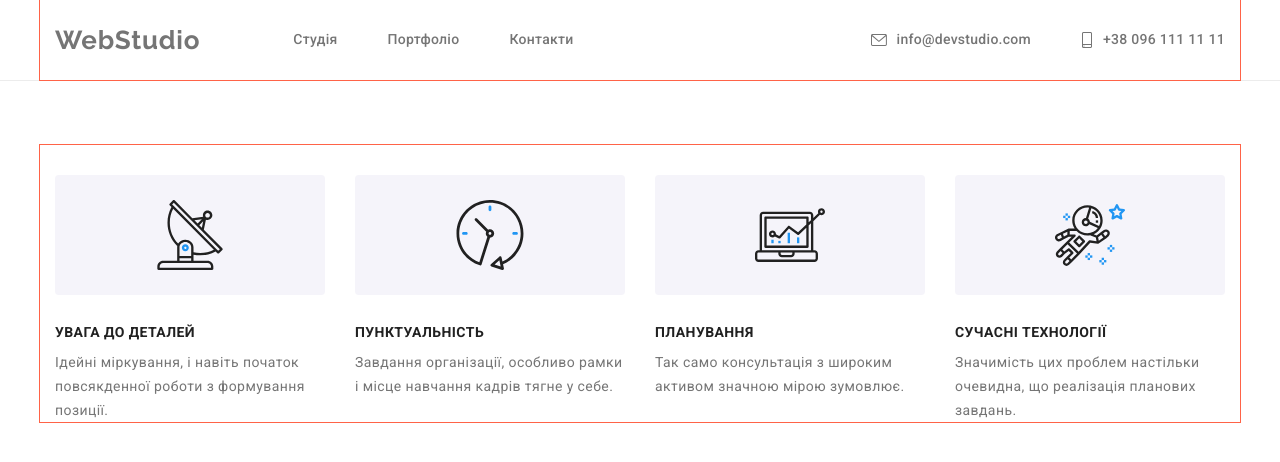
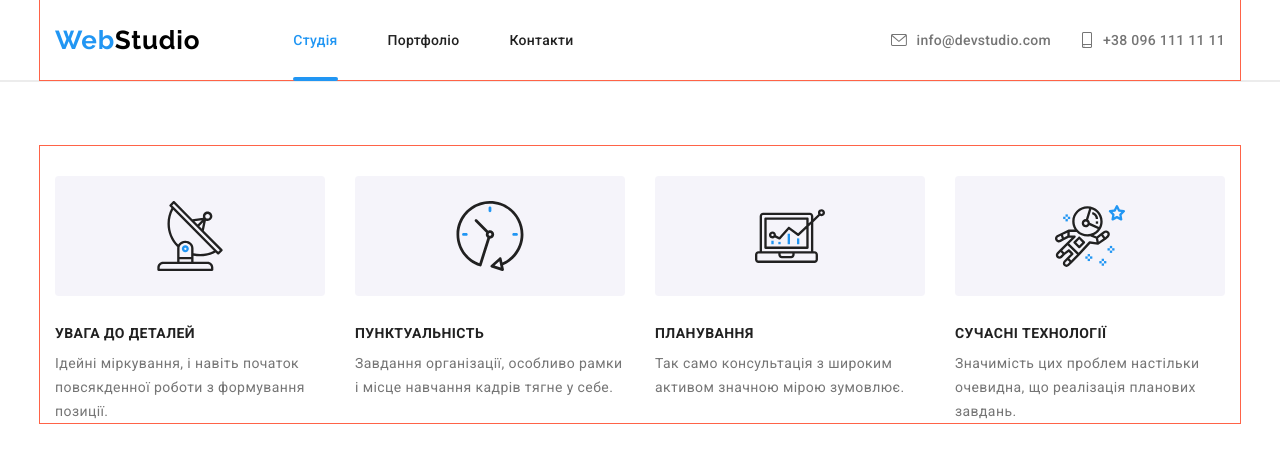
Before and after one commit to vladkand/w02-studio-06-2-sass, a plain HTML site: page index.html in a window 1280 px wide. Drawn offline with nearby package versions, Linux system fonts and the light colour scheme.

Commit message:
header-fin

```diff
--- a/index.html
+++ b/index.html
@@ -30,33 +30,33 @@
          href="https://cdnjs.cloudflare.com/ajax/libs/animate.css/4.1.1/animate.min.css"
       />
 
-      <link rel="stylesheet" href="./stylesOld.css" />
+      <!-- <link rel="stylesheet" href="./stylesOld.css" /> -->
 
       <link rel="stylesheet" href="./css/main.min.css" />
    </head>
    <body>
       <!--==== HEADER ====-->
-      <header class="main-head">
-         <div class="hed-box container">
-            <a class="logo logo-header link" id="top" href="./index.html"
-               >Web<span class="part-dark">Studio</span>
+      <header class="header">
+         <div class="header__wrapper container">
+            <a class="logo header__logo" id="top" href="./index.html"
+               >Web<span class="logo__part--dark">Studio</span>
             </a>
 
             <!--=== NAV =s==-->
             <nav class="main-nav">
                <ul class="nav-list list">
-                  <li class="item">
-                     <a class="nav-link current link" href="./index.html"
+                  <li class="nav-list__item">
+                     <a class="nav-list__link current" href="./index.html"
                         >Студія</a
                      >
                   </li>
-                  <li class="item">
-                     <a class="nav-link link" href="./porfolio.html"
+                  <li class="nav-list__item">
+                     <a class="nav-list__link link" href="./porfolio.html"
                         >Портфоліо</a
                      >
                   </li>
-                  <li class="item">
-                     <a class="nav-link link" href="#footer-contact"
+                  <li class="nav-list__item">
+                     <a class="nav-list__link link" href="#footer-contact"
                         >Контакти</a
                      >
                   </li>
@@ -65,26 +65,18 @@
             <!-- nav-fin -->
 
             <!--== CONTACT ==-->
-            <ul class="contaсt-list list">
-               <li class="item">
-                  <a class="contact-link link" href="mailto:info@devstudio.com">
-                     <svg
-                        class="contaсt-ico mail link-ico"
-                        width="16"
-                        height="12"
-                     >
+            <ul class="contact contaсt__list list">
+               <li class="contact__item">
+                  <a class="contact__link" href="mailto:info@devstudio.com">
+                     <svg class="contact__ico mail" width="16" height="12">
                         <use href="./images/symbol.svg#mail"></use>
                      </svg>
                      <span>info@devstudio.com</span>
                   </a>
                </li>
-               <li class="item">
-                  <a class="contact-link link" href="tel:+380961111111">
-                     <svg
-                        class="contaсt-ico phone link-ico"
-                        width="12"
-                        height="16"
-                     >
+               <li class="contact__item">
+                  <a class="contact__link" href="tel:+380961111111">
+                     <svg class="contact__ico phone" width="12" height="16">
                         <use href="./images/symbol.svg#phone"></use>
                      </svg>
                      <span> +38 096 111 11 11 </span>
--- /dev/null
+++ b/sass/components/_logo.scss
@@ -0,0 +1,14 @@
+//
+.logo {
+   font-family: 'Raleway';
+   font-weight: 700;
+   font-size: 26px;
+   line-height: 1.19;
+   letter-spacing: 0.03em;
+
+   color: $color-accent;
+}
+
+.logo__part--dark {
+   color: $color-logo-dark;
+}
--- /dev/null
+++ b/sass/layout/header/_contact.scss
@@ -0,0 +1,40 @@
+//
+.contaсt__list {
+   display: flex;
+   margin-left: auto;
+}
+
+.contact__item {
+   & + & {
+      margin-left: 30px;
+   }
+}
+
+.contact__link {
+   display: flex;
+   & span {
+      margin-left: 10px;
+   }
+
+   font-family: Roboto;
+   // font-size: 14px;
+   font-style: normal;
+   font-weight: 500;
+   line-height: normal;
+   letter-spacing: 0.28px;
+
+   color: $color-txt-main;
+
+   transition: color 500ms $cubic-function;
+
+   &:focus,
+   &:hover {
+      color: $color-accent;
+   }
+}
+
+.contact__ico {
+   margin: auto;
+
+   fill: currentColor;
+}
--- /dev/null
+++ b/sass/layout/header/_header.scss
@@ -0,0 +1,13 @@
+.header {
+   //     position: fixed;
+
+   border-bottom: 2px solid #ececec;
+   //    z-index: 2;
+   //    width: 100%;
+   //    top: 0;
+   //    left: 0;
+}
+
+.header__wrapper {
+   @include flexFull();
+}
--- /dev/null
+++ b/sass/layout/header/_nav.scss
@@ -0,0 +1,50 @@
+//
+.main-nav {
+   margin-left: 93px;
+}
+
+.nav-list {
+   @include flexFull();
+}
+
+.nav-list__item {
+   & + & {
+      margin-left: 50px;
+   }
+}
+
+.nav-list__link {
+   position: relative;
+   display: block;
+   padding-top: 32px;
+   padding-bottom: 32px;
+
+   font-family: Roboto;
+   font-weight: 500;
+   line-height: normal;
+   letter-spacing: 0.28px;
+   color: $color-txt-second;
+
+   transition: color 500ms $cubic-function;
+
+   &.current {
+      color: $color-accent;
+   }
+
+   &.current:after {
+      content: '';
+      position: absolute;
+      display: block;
+      bottom: -1px;
+
+      width: 100%;
+      height: 4px;
+
+      border-radius: 2px;
+      background-color: $color-accent;
+   }
+   &:focus,
+   &:hover {
+      color: $color-accent;
+   }
+}
--- a/sass/main.scss
+++ b/sass/main.scss
@@ -1,9 +1,16 @@
 //
 @import './utils/variables';
 @import './base/reset';
+@import './utils/mixin';
 @import './utils/hidden';
+
+// ===COMPONENT ===
 @import './components/common';
 @import './components/fonts';
+@import './components/logo';
+
 // === LAYOUT ===
-@import './layout/header';
+@import './layout/header/header';
+@import './layout/header/nav';
+@import './layout/header/contact';
 @import './layout/feature';
--- /dev/null
+++ b/sass/utils/_mixin.scss
@@ -0,0 +1,5 @@
+@mixin flexFull($display: flex, $just: flex-start, $align: center) {
+   display: $display;
+   justify-content: $just;
+   align-items: $align;
+}
--- a/stylesOld.css
+++ b/stylesOld.css
@@ -1,8 +1,5 @@
 /* === ROOT === */
 /* COLOR */
-:root {
-   /* --btn-bg-filter: #F5F4FA; */
-}
 
 /* === COMMON === */
 
@@ -31,10 +28,6 @@
    line-height: 1.17;
 }
 
-.visually-hidden {
-   position: fixed;
-   transform: scale(0);
-}
 /* ------------------ */
 
 /* ===== ANIMATIONs ===== */
@@ -68,48 +61,21 @@
 
 /* HEADER */
 
-.main-head {
-   /* position: fixed; */
+/* ==== Высота хедера ч-з padding для link ===== */
 
-   border-bottom: 1px solid #ececec;
-   z-index: 2;
-   width: 100%;
-   top: 0;
-   left: 0;
-   background-color: #fff;
+/* ---logo--- */
+
+/* ---nav--- */
+
+.nav-list {
+   display: flex;
+   margin-left: 93px;
 }
 
-.hed-box {
-   display: flex;
-   align-items: center;
-}
-
-/* ==== Высота хедера ч-з padding для link ===== */
 .nav-list .link {
    display: block;
    padding-top: 32px;
    padding-bottom: 32px;
-}
-
-/* ---logo--- */
-.logo {
-   font-family: 'Raleway';
-   font-weight: 700;
-   font-size: 26px;
-   line-height: 1.19;
-   letter-spacing: 0.03em;
-
-   color: var(--accent-color);
-}
-
-.part-dark {
-   color: var(--logo-dark-color);
-}
-
-/* ---nav--- */
-.nav-list {
-   display: flex;
-   margin-left: 93px;
 }
 
 .nav-list .item:not(:first-child) {
```
Also changed, not shown: css/main.css, css/main.min.css, sass/layout/_header.scss (deleted), 2 other files.
